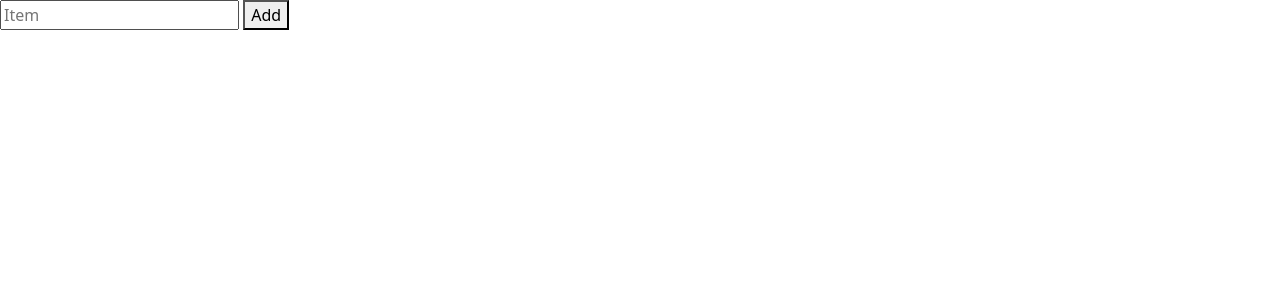
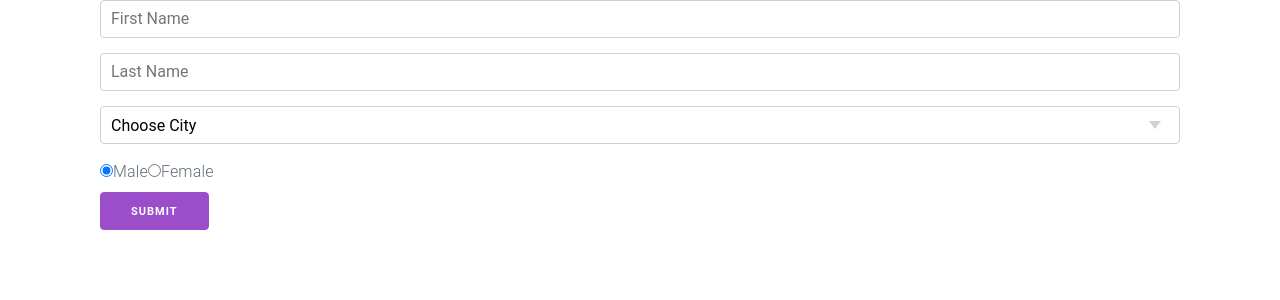
Before and after one commit to ShowkatSakib/React-Learning, a React (Vite) app: page / in a window 1280 px wide. Shown: the top 300 px of the page. Built offline with nearby package versions, Linux system fonts and the light colour scheme.

Commit message:
useState() using form submit

```diff
--- a/package.json
+++ b/package.json
@@ -11,6 +11,7 @@
   },
   "dependencies": {
     "bootstrap": "^5.3.8",
+    "milligram": "^1.4.1",
     "react": "^19.2.0",
     "react-dom": "^19.2.0"
   },
--- a/src/App.jsx
+++ b/src/App.jsx
@@ -2,44 +2,51 @@
 
 
 const App = () => {
-  const [list, setList]= useState([])   // items are add to list
-  const [item, setItem]= useState("")   // elements of a list
+
+  let [formObj, setFormObj]=useState({     //create an form object
+    fName:"",
+    lName:"",
+    city:"",
+    gender:"Male"
+  })
+
+  const inputOnChange=(property, value)=>{
+    setFormObj(prevObj => ({
+      ...prevObj,
+      [property]:value
+    }))
+
+  }
 
 
-  const AddToList=()=>{
-    list.push(item)     //add item in list
-    setList([...list]);   // updated list
+  const formSubmit=(e)=>{
+    e.preventDefault();     //do not page reload
+    alert(JSON.stringify(formObj))    // already form object created when input data
   }
 
-  const RemoveItem=(index)=>{
-    list.splice(index,1)    //1 item delete and use splice
-    setList([...list]);   // updated list
-  }
+  return (
+    <div className='container'>
+      <form onSubmit={formSubmit}>
+        <input onChange={(e)=>{inputOnChange("fName",e.target.value)}} value={formObj.fName} placeholder='First Name'/><br/>
+        <input onChange={(e)=>{inputOnChange("lName",e.target.value)}} value={formObj.lName} placeholder='Last Name'/><br/>
+        <select onChange={(e)=>{inputOnChange("city",e.target.value)}} value={formObj.city}>
+          <option value=""> Choose City</option>
+          <option value="Dhaka"> Dhaka</option>
+          <option value="Rangpur"> Rangpur</option>
+        </select><br/>
 
-  return (    /*if list of item > 0 then show item */
-    <div>
+        <input onChange={()=>{inputOnChange("gender","Male")}} checked={formObj.gender==="Male"} type='radio' name='gender'/>Male
+        <input onChange={()=>{inputOnChange("gender","Female")}} checked={formObj.gender==="Female"} type='radio' name='gender'/>Female
+        <br/>
+        <button type='submit'> Submit </button>
+      </form>
 
-      <table>
-        <tbody>
-          {
-            list.length !== 0?(
-              list.map((element, index)=>{
-                return(
-                <tr>
-                  <td>{element}</td>
-                  <td><button onClick={()=>{RemoveItem(index)}}> Remove </button></td>
-                </tr>
-                )
-              })
 
-            ):(<tr></tr>)
-          }
-        </tbody>
-      </table>
-      <input onChange={(e)=> setItem(e.target.value)} placeholder='Item'/>   {/*find input item value*/}
-      <button onClick={AddToList}> Add</button>
 
     </div>
+
+
+
 
   );
 };
--- a/src/main.jsx
+++ b/src/main.jsx
@@ -3,6 +3,7 @@
 import App from './App.jsx'
 import 'bootstrap';
 import 'bootstrap/dist/css/bootstrap.css';
+import 'milligram/dist/milligram.css'
 
 createRoot(document.getElementById('root')).render(
   <StrictMode>
```
Also changed, not shown: 1 other file (tests, documents, lock files or other folders).
